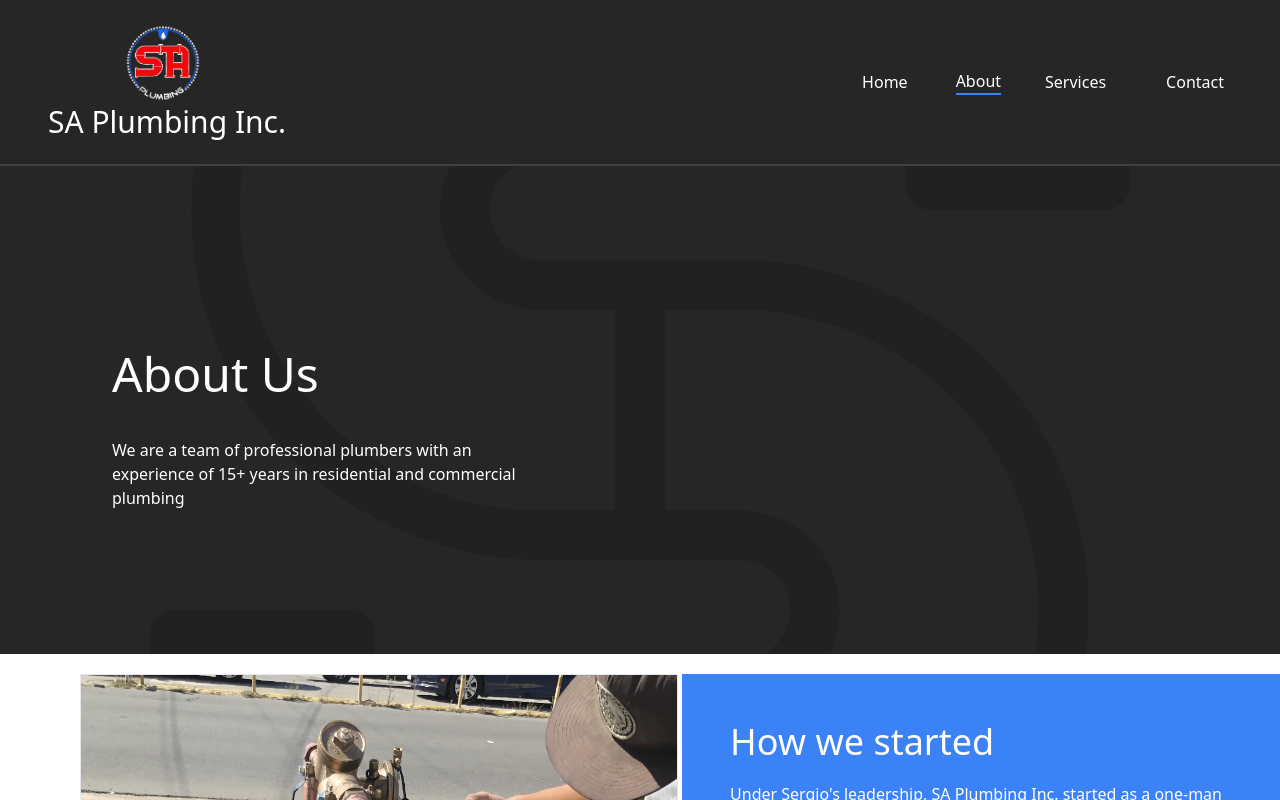
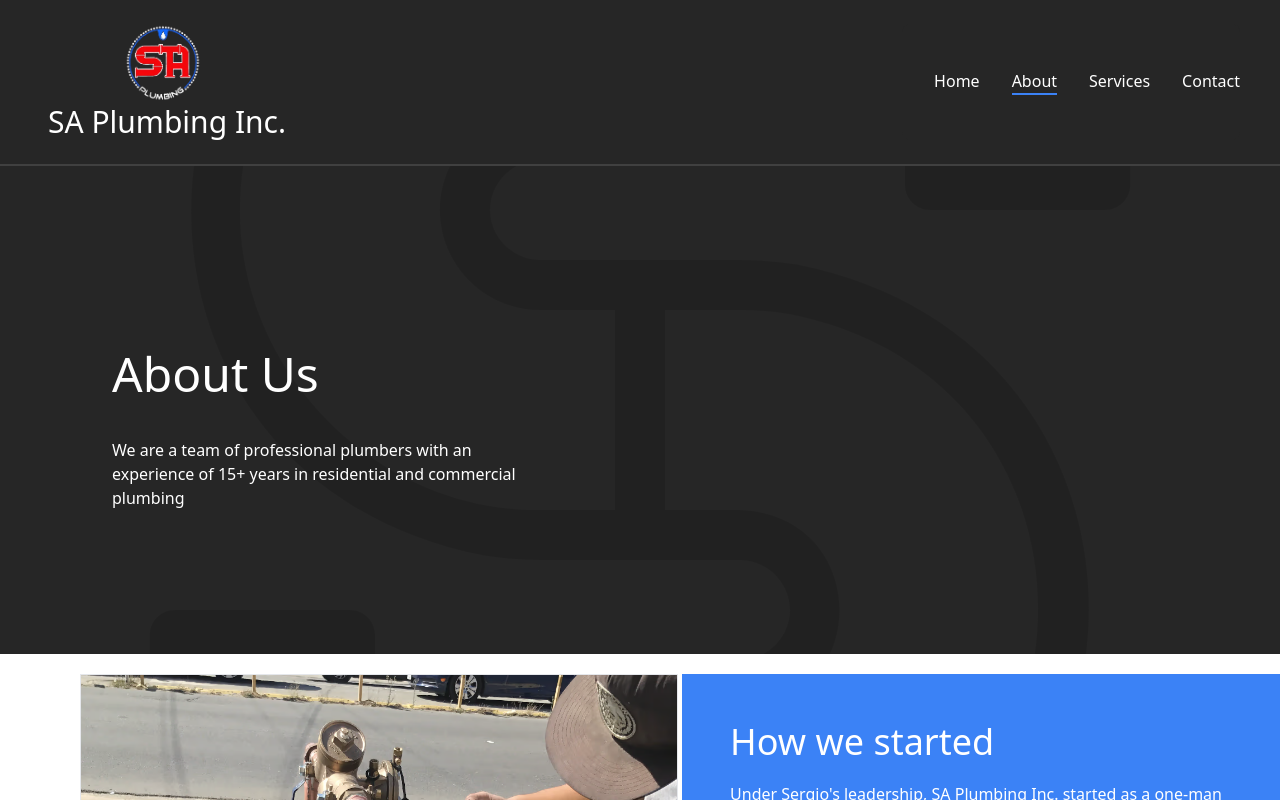
Before and after one commit to Andrewfz831/SaPlumbing-website, a React (Vite) app: page /About-SAPlumbing in a window 1280 px wide. Shown: the top 800 px of the page. Built offline with nearby package versions, Linux system fonts and the light colour scheme; a web font is replaced by a local one.

Commit message:
bug fixes

```diff
--- a/src/components/Nav.tsx
+++ b/src/components/Nav.tsx
@@ -56,7 +56,7 @@ const Navbar: React.FC = () => {
               className={`block py-2 pl-3 pr-4 rounded ${
                 location.pathname === "/"
                   ? "text-white hover:bg-blue-500 hover:text-white  md:hover:bg-transparent md:border-b-2 md:border-blue-500 md:p-0 md:rounded-none duration-100"
-                  : "text-white hover:bg-blue-500 hover:text-white  md:hover:bg-transparent md:hover:text-blue-500 duration-100"
+                  : "text-white hover:bg-blue-500 hover:text-white  md:hover:bg-transparent md:border-b-2 border-neutral-800 md:hover:text-blue-500 md:p-0 md:rounded-none duration-100"
               }`}
             >
               Home
@@ -68,7 +68,7 @@ const Navbar: React.FC = () => {
               className={`block py-2 pl-3 pr-4 rounded ${
                 location.pathname === "/About-SAPlumbing"
                   ? "text-white hover:bg-blue-500 hover:text-white  md:hover:bg-transparent md:border-b-2 md:border-blue-500 md:p-0 md:rounded-none duration-100"
-                  : "text-white hover:bg-blue-500 hover:text-white  md:hover:bg-transparent md:hover:text-blue-500 duration-100"
+                  : "text-white hover:bg-blue-500 hover:text-white  md:hover:bg-transparent md:border-b-2 border-neutral-800 md:hover:text-blue-500 md:p-0 md:rounded-none duration-100"
               }`}
             >
               About
@@ -80,7 +80,7 @@ const Navbar: React.FC = () => {
               className={`block py-2 pl-3 pr-4 rounded ${
                 location.pathname === "/Services"
                   ? "text-white hover:bg-blue-500 hover:text-white  md:hover:bg-transparent md:border-b-2 md:border-blue-500 md:p-0 md:rounded-none duration-100"
-                  : "text-white hover:bg-blue-500 hover:text-white  md:hover:bg-transparent md:hover:text-blue-500 duration-100"
+                  : "text-white hover:bg-blue-500 hover:text-white  md:hover:bg-transparent md:border-b-2 border-neutral-800 md:hover:text-blue-500 md:p-0 md:rounded-none duration-100"
               }`}
             >
               Services
@@ -92,7 +92,7 @@ const Navbar: React.FC = () => {
               className={`block py-2 pl-3 pr-4 rounded ${
                 location.pathname === "/Contact"
                   ? "text-white hover:bg-blue-500 hover:text-white  md:hover:bg-transparent md:border-b-2 md:border-blue-500 md:p-0 md:rounded-none duration-100"
-                  : "text-white hover:bg-blue-500 hover:text-white  md:hover:bg-transparent md:hover:text-blue-500 duration-100"
+                  : "text-white hover:bg-blue-500 hover:text-white  md:hover:bg-transparent md:border-b-2 border-neutral-800 md:hover:text-blue-500 md:p-0 md:rounded-none duration-100"
               }`}
             >
               Contact
--- a/src/components/OurWork.tsx
+++ b/src/components/OurWork.tsx
@@ -13,7 +13,8 @@ import JobImg6 from "../images/sa-test-img1.avif";
 const OurWork = () => {
   return (
     <div className="flex justify-center">
-      <div className="grid grid-cols-2 md:grid-cols-3 gap-4 max-w-screen-2xl">
+      <div className=" max-w-screen-xl ">
+        <div className="grid grid-cols-2 md:grid-cols-3 gap-4">
           <div>
             <img
               className="h-auto md:h-[600px] max-w-96 rounded-lg"
@@ -85,6 +86,7 @@ const OurWork = () => {
         </div> */}
         </div>
       </div>
+    </div>
   );
 };
 export default OurWork;
```
Lines whose indentation alone changed are shown as unchanged.
